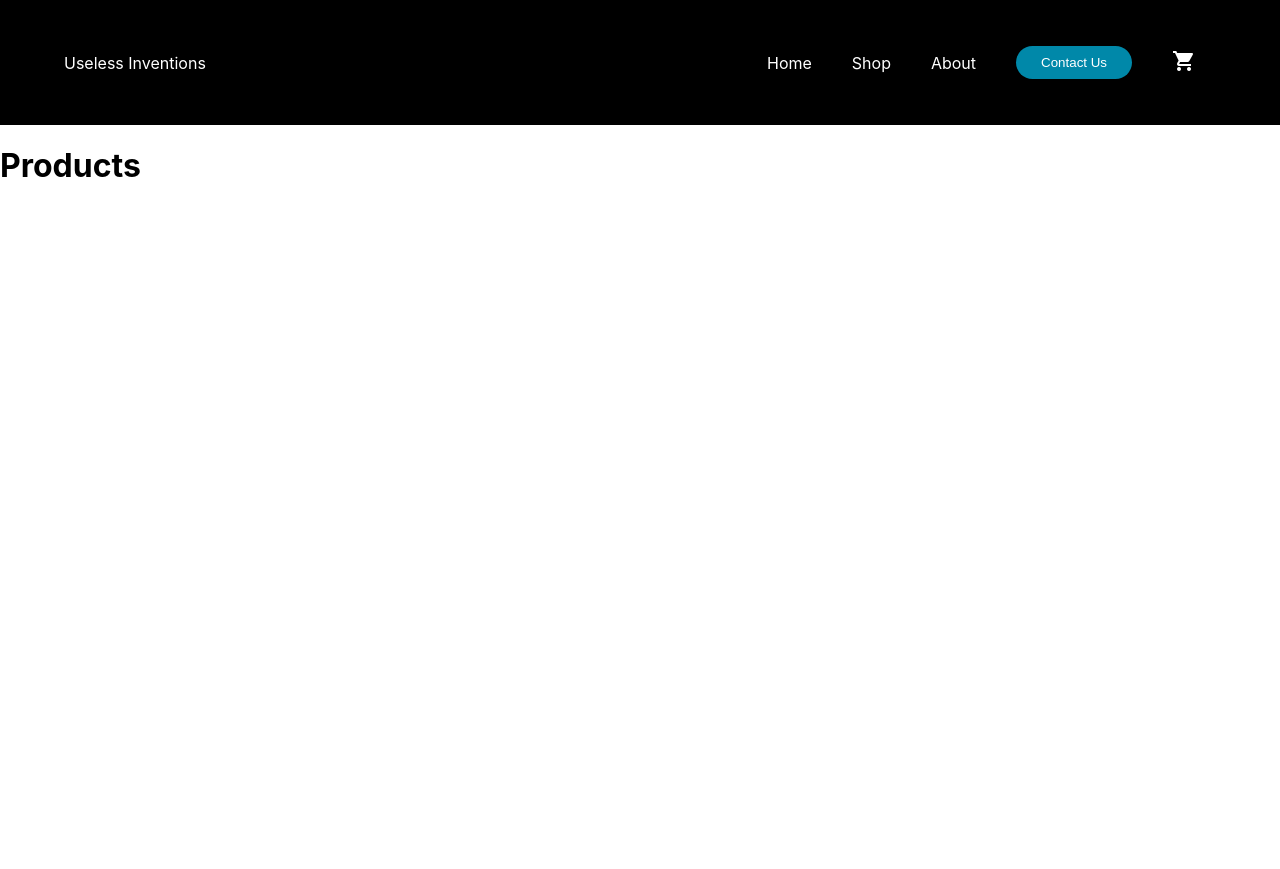
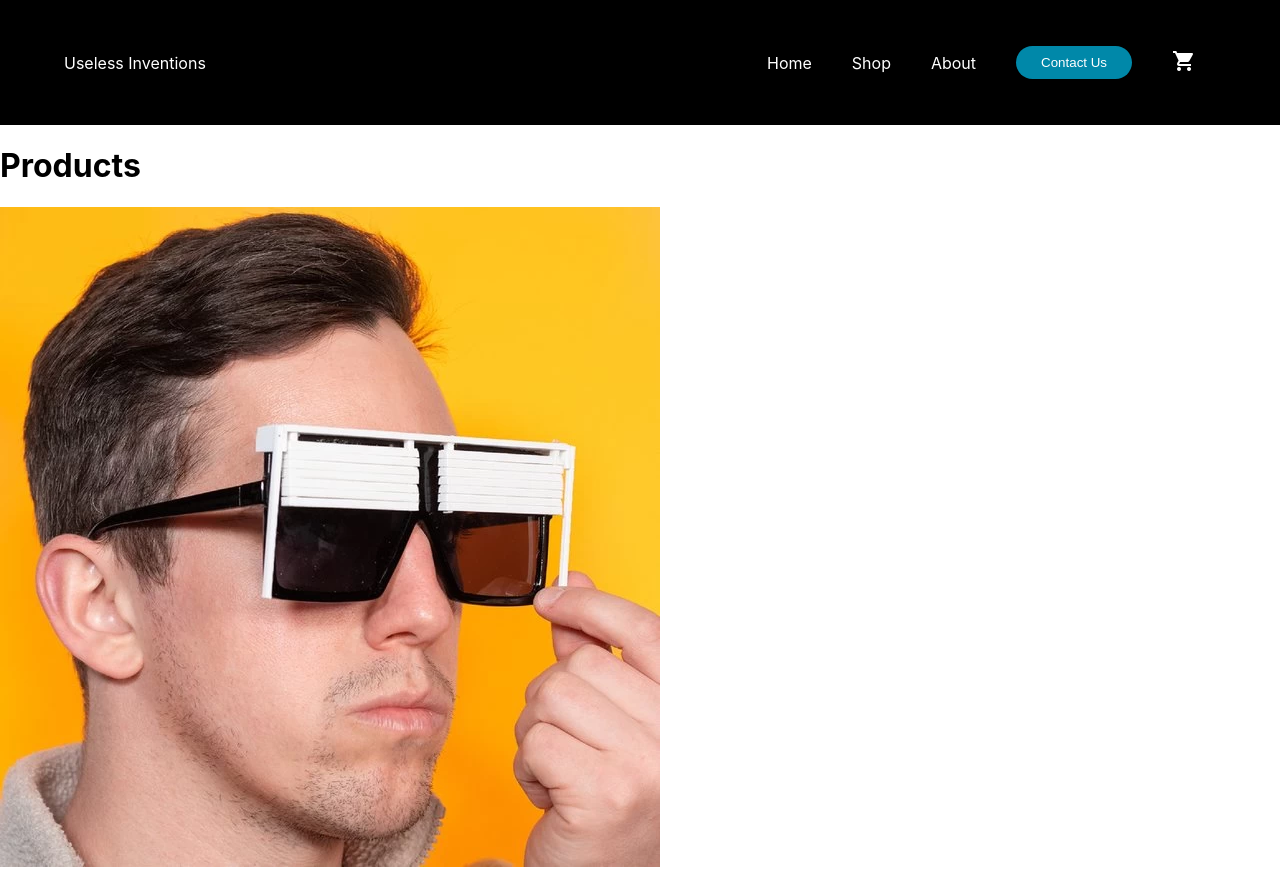
Before and after one commit to wise-guru/shopping-cart, a React (Create React App) app: page /shop in a window 1280 px wide. Shown: the top 869 px of the page. Before the commit the page ends 800 px from the top, so only its background shows below. Built offline with nearby package versions, Linux system fonts and the light colour scheme.

Commit message:
Add mapping of products

```diff
--- a/src/components/Shop.js
+++ b/src/components/Shop.js
@@ -7,6 +7,7 @@ import WateringCan from "../Assets/products/wateringCan.jpg";
 import Baguette from "../Assets/products/baguette.webp";
 import SleepingBag from "../Assets/products/sleepingBag.jpg";
 import Airstick from "../Assets/products/airstick.webp";
+import Products from "./Products";
 
 function Shop() {
   const products = [
@@ -24,6 +25,17 @@ function Shop() {
   return (
     <main>
       <h1>Products</h1>
+      <div className="productsContainer">
+        {products.map((product) => {
+          return (
+            <Products
+              key={product.id}
+              image={product.image}
+              name={product.name}
+            />
+          );
+        })}
+      </div>
     </main>
   );
 }
```
